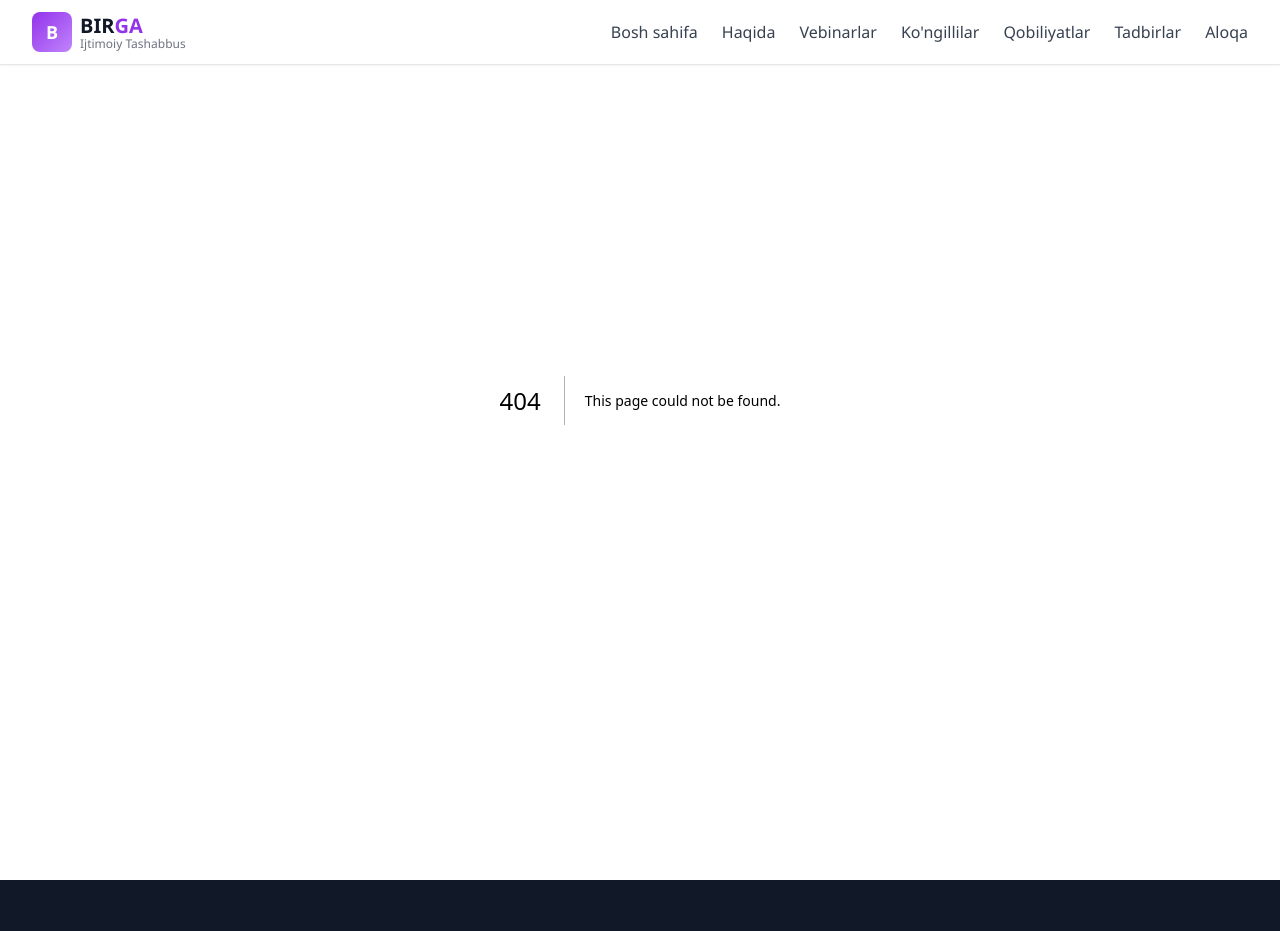
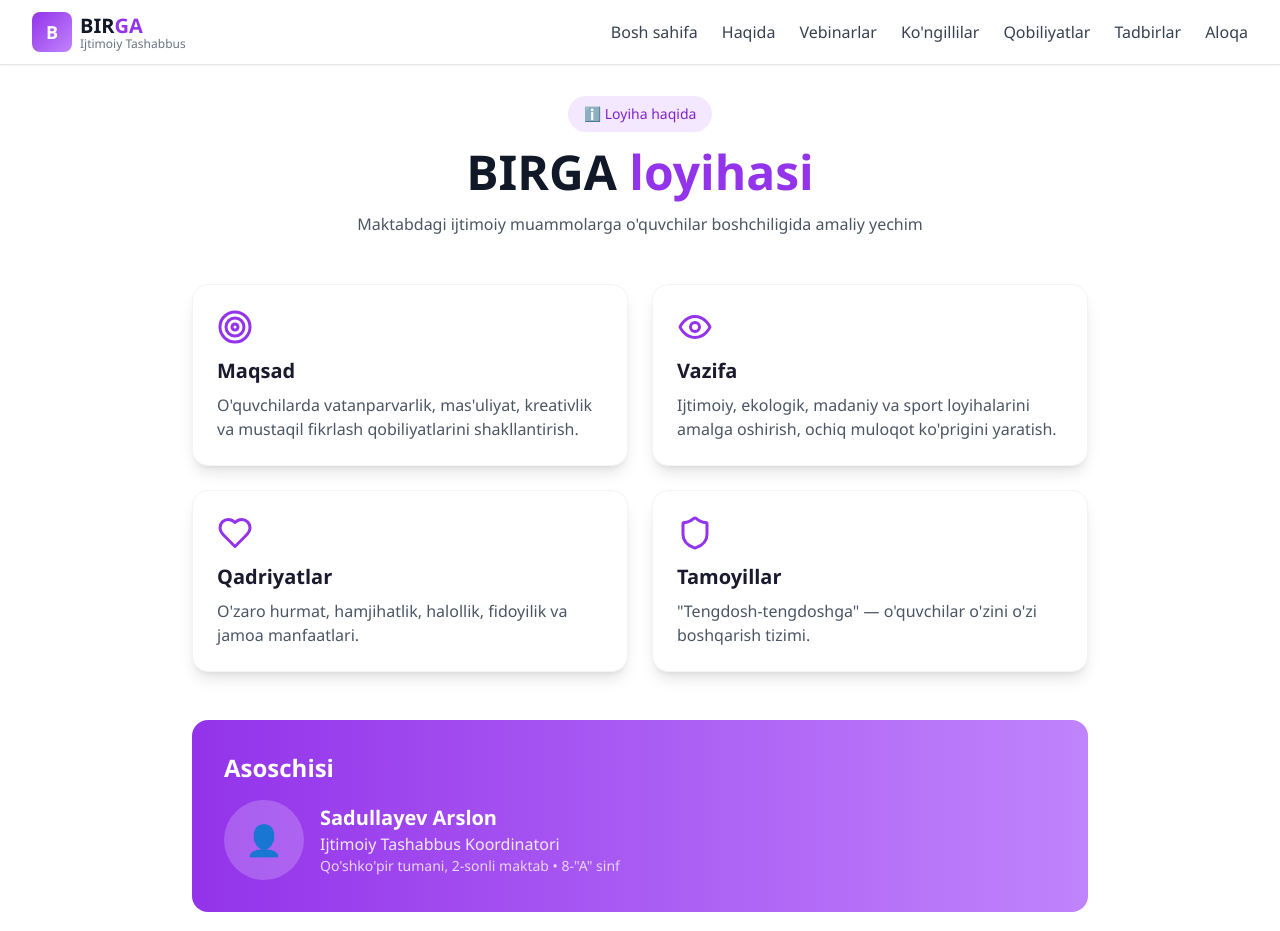
Before and after one commit to teranovaAwok/BIRGA, a Next.js app: page /about in a window 1280 px wide. Before the commit this address had no page. Shown: the top 931 px of the page. Built offline with nearby package versions, Linux system fonts and the light colour scheme.

Commit message:
Create page.tsx

```diff
--- /dev/null
+++ b/src/app/about/page.tsx
@@ -0,0 +1,69 @@
+import { Target, Eye, Heart, Shield } from "lucide-react";
+
+export default function AboutPage() {
+  return (
+    <div className="pt-24 pb-12 px-4">
+      <div className="max-w-4xl mx-auto">
+        <div className="text-center mb-12">
+          <div className="inline-block bg-purple-100 text-purple-700 px-4 py-2 rounded-full text-sm font-medium mb-4">
+            ℹ️ Loyiha haqida
+          </div>
+          <h1 className="text-4xl md:text-5xl font-bold text-gray-900 mb-4">
+            BIRGA <span className="text-purple-600">loyihasi</span>
+          </h1>
+          <p className="text-gray-600">
+            Maktabdagi ijtimoiy muammolarga o'quvchilar boshchiligida amaliy yechim
+          </p>
+        </div>
+
+        <div className="grid md:grid-cols-2 gap-6 mb-12">
+          <div className="bg-white p-6 rounded-2xl shadow-lg border border-gray-100">
+            <Target className="text-purple-600 mb-3" size={36} />
+            <h3 className="text-xl font-bold mb-2">Maqsad</h3>
+            <p className="text-gray-600">
+              O'quvchilarda vatanparvarlik, mas'uliyat, kreativlik va mustaqil fikrlash qobiliyatlarini shakllantirish.
+            </p>
+          </div>
+
+          <div className="bg-white p-6 rounded-2xl shadow-lg border border-gray-100">
+            <Eye className="text-purple-600 mb-3" size={36} />
+            <h3 className="text-xl font-bold mb-2">Vazifa</h3>
+            <p className="text-gray-600">
+              Ijtimoiy, ekologik, madaniy va sport loyihalarini amalga oshirish, ochiq muloqot ko'prigini yaratish.
+            </p>
+          </div>
+
+          <div className="bg-white p-6 rounded-2xl shadow-lg border border-gray-100">
+            <Heart className="text-purple-600 mb-3" size={36} />
+            <h3 className="text-xl font-bold mb-2">Qadriyatlar</h3>
+            <p className="text-gray-600">
+              O'zaro hurmat, hamjihatlik, halollik, fidoyilik va jamoa manfaatlari.
+            </p>
+          </div>
+
+          <div className="bg-white p-6 rounded-2xl shadow-lg border border-gray-100">
+            <Shield className="text-purple-600 mb-3" size={36} />
+            <h3 className="text-xl font-bold mb-2">Tamoyillar</h3>
+            <p className="text-gray-600">
+              "Tengdosh-tengdoshga" — o'quvchilar o'zini o'zi boshqarish tizimi.
+            </p>
+          </div>
+        </div>
+
+        <div className="bg-gradient-to-r from-purple-600 to-purple-400 rounded-2xl p-8 text-white">
+          <h2 className="text-2xl font-bold mb-4">Asoschisi</h2>
+          <div className="flex items-center gap-4">
+            <div className="w-20 h-20 bg-white/20 rounded-full flex items-center justify-center text-3xl">
+              👤
+            </div>
+            <div>
+              <div className="text-xl font-bold">Sadullayev Arslon</div>
+              <div className="text-purple-100">Ijtimoiy Tashabbus Koordinatori</div>
+              <div className="text-sm text-purple-200">Qo'shko'pir tumani, 2-sonli maktab • 8-"A" sinf</div>
+            </div>
+          </div>
+        </div>
+      </div>
+    </div>
+  );
+}
```
